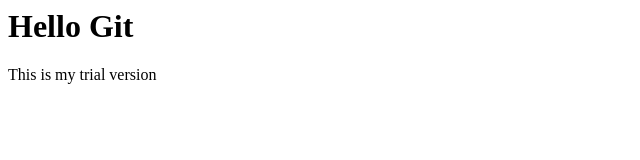
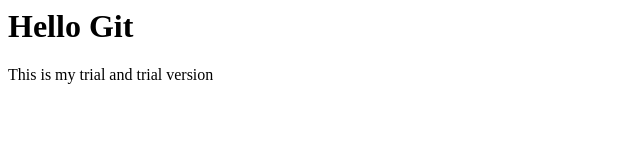
Before and after one commit to nidhishreetm/my-first-git-project, a plain HTML site: page index.html in a window 1280 px wide. Shown: the full height of the page, 0-640 px from the left. Drawn offline with Linux system fonts and the light colour scheme.

Commit message:
added a word

```diff
--- a/index.html
+++ b/index.html
@@ -1,3 +1,3 @@
 
 <h1>Hello Git</h1>
-<p>This is my trial version </p>
+<p>This is my trial and trial version </p>
```
